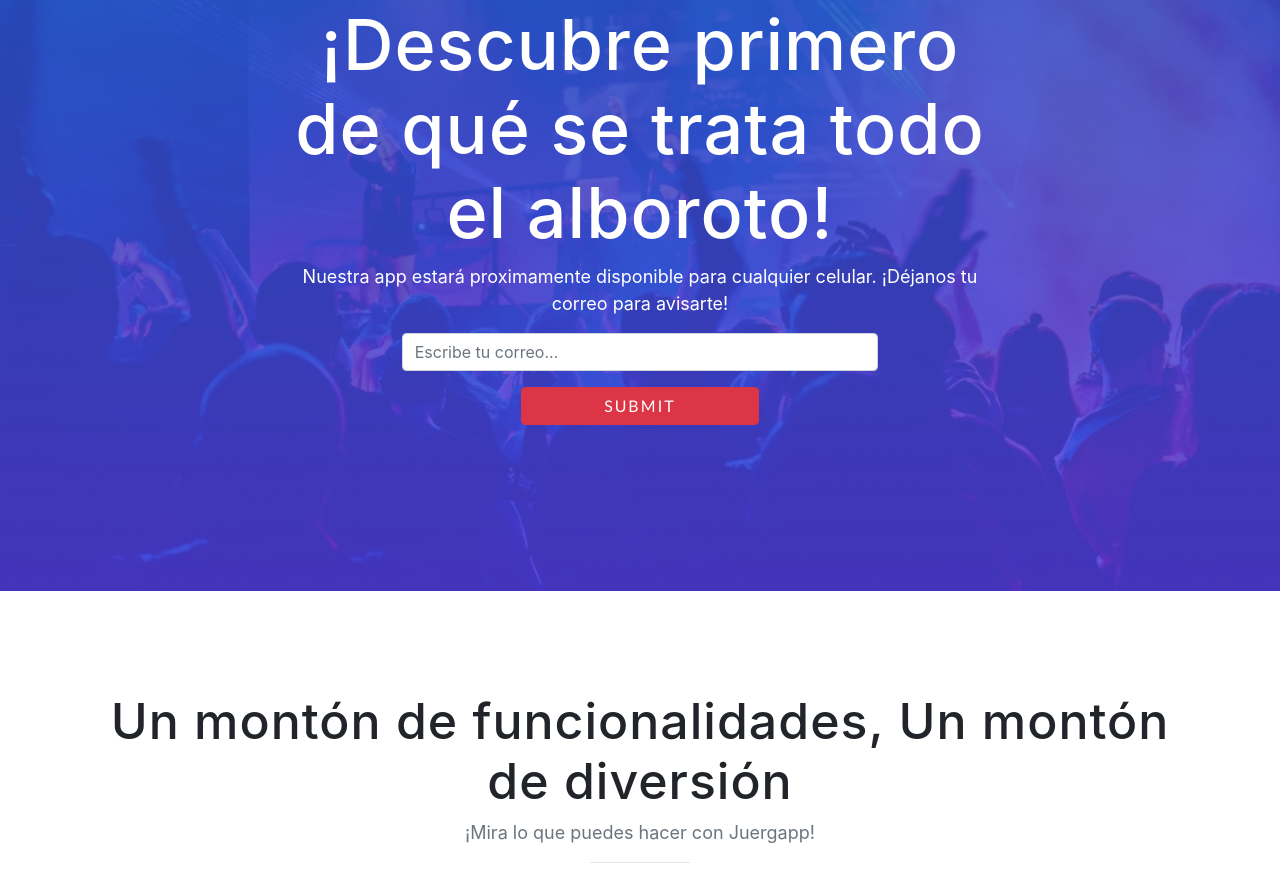
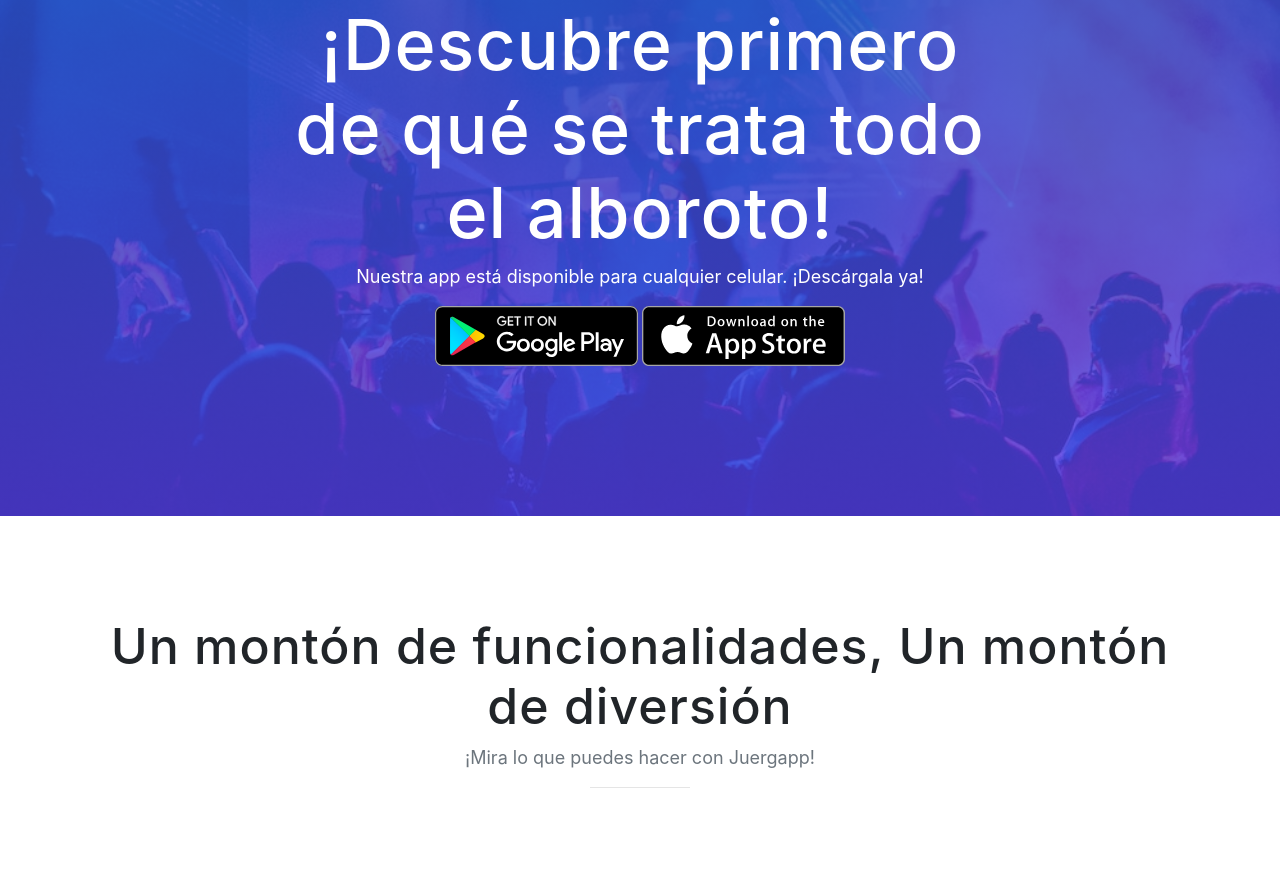
Before and after one commit to FrancoRivera/JuergappWeb, a website with bundled scripts: page index.html in a window 1280 px wide. Shown: the part 947-1832 px from the top of the page. Built offline with nearby package versions, Linux system fonts and the light colour scheme; a web font is replaced by a local one.

Commit message:
Update index.html

```diff
--- a/index.html
+++ b/index.html
@@ -87,19 +87,19 @@
         <div class="row">
           <div class="col-md-8 mx-auto">
             <h2 class="section-heading">¡Descubre primero de qué se trata todo el alboroto!</h2>
-            <p>Nuestra app estará proximamente disponible para cualquier celular. ¡Déjanos tu correo para avisarte!</p>
-            <!-- div class="badges">
+            <p>Nuestra app está  disponible para cualquier celular. ¡Descárgala ya!</p>
+             <div class="badges">
               <a class="badge-link" href="#"><img src="img/google-play-badge.svg" alt=""></a>
               <a class="badge-link" href="#"><img src="img/app-store-badge.svg" alt=""></a>
-            </div-->
-            <div class="row">
+            </div>
+            <!--div class="row">
               <div class="col-md-8 mx-auto">
-                  <form action="https://formspree.io/franco@riverarivas.com" method="POST">
+                  <form action="https://formspree.io/info@wemake.pe" method="POST">
                     <input type="email" name="email" placeholder="Escribe tu correo..." class="form-control">
                     <input type="submit" value"¡Avísenme!" class="col-md-6 form-control btn btn-danger my-3">
                 </form>
               </div>
-            </div>
+            </div-->
 
           </div>
         </div>
@@ -222,7 +222,7 @@
 
     <footer>
       <div class="container">
-        <p>&copy; Your Website 2018. All Rights Reserved.</p>
+        <p>&copy; We  Make 2019. All Rights Reserved.</p>
         <ul class="list-inline">
           <li class="list-inline-item">
             <a href="#">Privacy</a>
```
